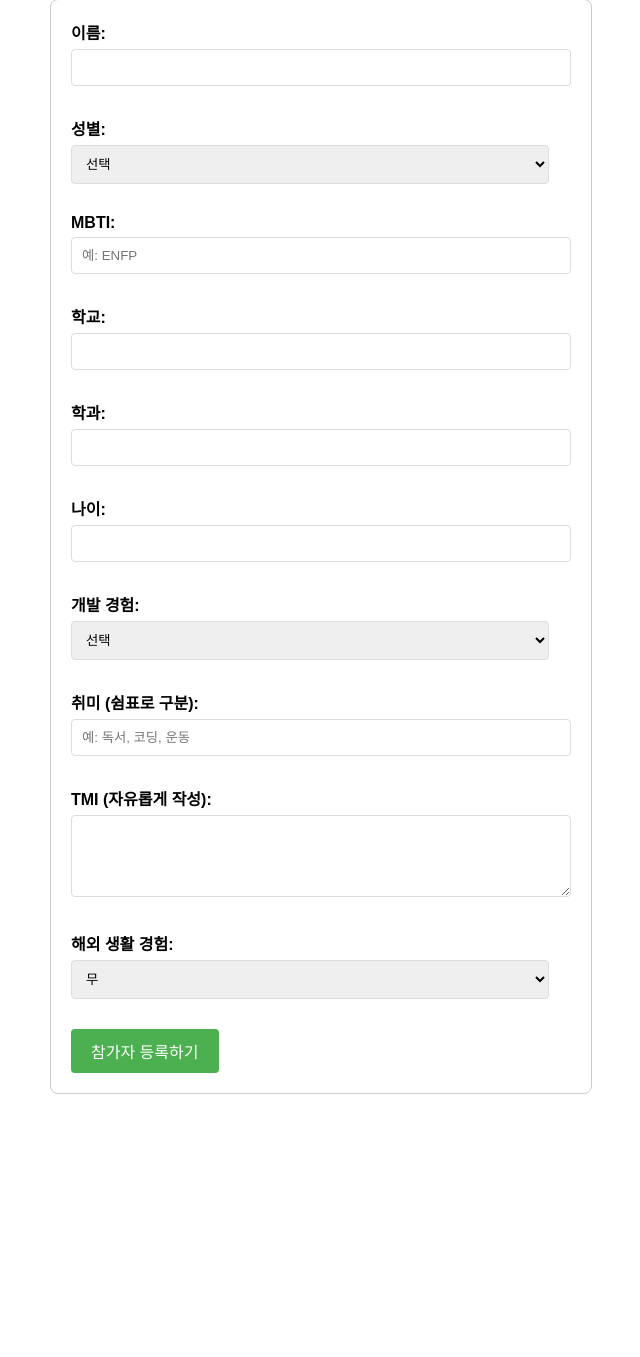
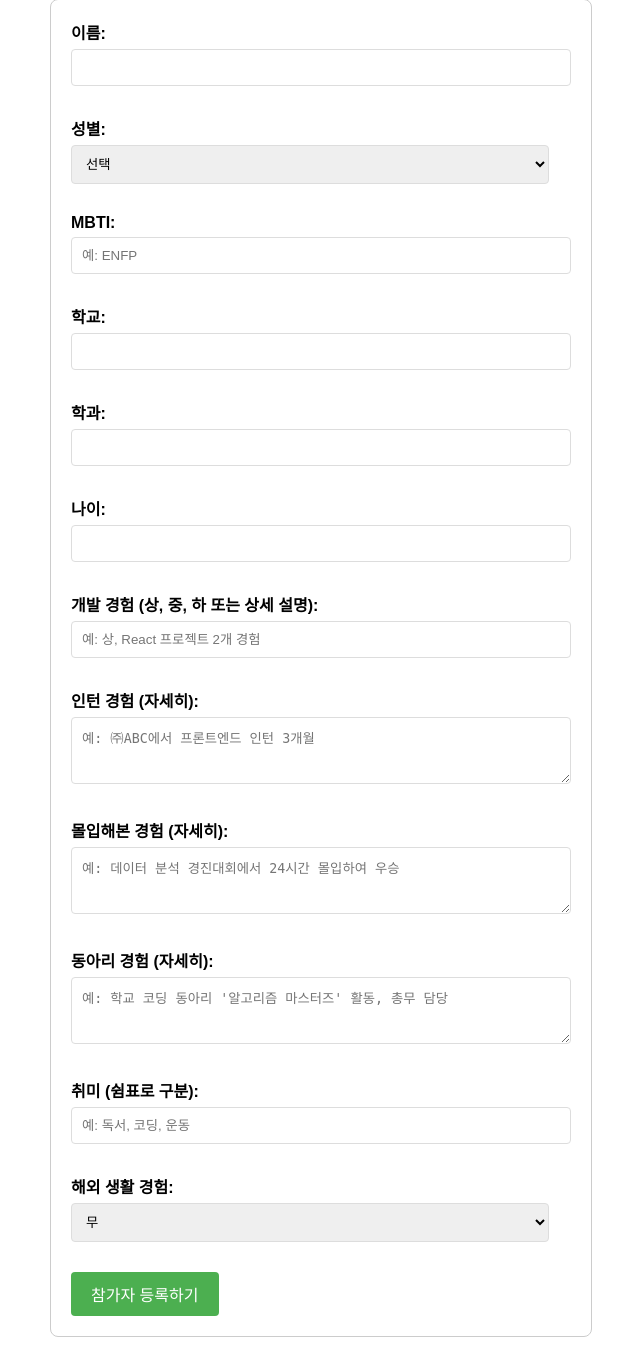
Before and after one commit to lollipop719/CampTeamMaker, a Flask app: page /register in a window 1280 px wide. Shown: the part 90-1447 px from the top of the page, without its empty margins (319-959 px from the left). Before the commit the page ends 1184 px from the top, so only its background shows below. Run offline with Flask 3, Linux system fonts and the light colour scheme.

Commit message:
made the input fields exact

```diff
--- a/app.py
+++ b/app.py
@@ -42,9 +42,13 @@ def register_submit():
         "school": request.form.get('school', ''),
         "major": request.form.get('major', ''),
         "age": int(request.form.get('age', 0)) if request.form.get('age') else None, # Convert to int, handle empty
-        "dev_exp": request.form['dev_exp'],
+        # "region": request.form.get('region', ''), # ADDED
+        "dev_exp": request.form.get('dev_exp', ''), # CHANGED: Now a string input
+        "intern_exp": request.form.get('intern_exp', ''), # ADDED
+        "immersion_exp": request.form.get('immersion_exp', ''), # ADDED
+        "club_exp": request.form.get('club_exp', ''), # ADDED
         "hobbies": [h.strip() for h in request.form.get('hobbies', '').split(',') if h.strip()], # Split by comma into list
-        "tmi": request.form.get('tmi', ''),
+        # "tmi": request.form.get('tmi', ''), # REMOVED: TMI field
         "overseas_exp": request.form.get('overseas_exp', '무'),
     }
 
--- a/templates/register.html
+++ b/templates/register.html
@@ -68,24 +68,34 @@
             <input type="number" id="age" name="age" min="10" max="99">
         </div>
 
+        <!-- <div class="form-group">
+            <label for="region">지역:</label>
+            <input type="text" id="region" name="region" placeholder="예: 서울, 부산, 대전">
+        </div> -->
+
         <div class="form-group">
-            <label for="dev_exp">개발 경험:</label>
-            <select id="dev_exp" name="dev_exp" required>
-                <option value="">선택</option>
-                <option value="상">상 (프로젝트 경험 많음)</option>
-                <option value="중">중 (간단한 프로젝트 경험)</option>
-                <option value="하">하 (개발 경험 거의 없음)</option>
-            </select>
+            <label for="dev_exp">개발 경험 (상, 중, 하 또는 상세 설명):</label>
+            <input type="text" id="dev_exp" name="dev_exp" placeholder="예: 상, React 프로젝트 2개 경험">
+        </div>
+
+        <div class="form-group">
+            <label for="intern_exp">인턴 경험 (자세히):</label>
+            <textarea id="intern_exp" name="intern_exp" rows="3" placeholder="예: ㈜ABC에서 프론트엔드 인턴 3개월"></textarea>
+        </div>
+
+        <div class="form-group">
+            <label for="immersion_exp">몰입해본 경험 (자세히):</label>
+            <textarea id="immersion_exp" name="immersion_exp" rows="3" placeholder="예: 데이터 분석 경진대회에서 24시간 몰입하여 우승"></textarea>
+        </div>
+
+        <div class="form-group">
+            <label for="club_exp">동아리 경험 (자세히):</label>
+            <textarea id="club_exp" name="club_exp" rows="3" placeholder="예: 학교 코딩 동아리 '알고리즘 마스터즈' 활동, 총무 담당"></textarea>
         </div>
 
         <div class="form-group">
             <label for="hobbies">취미 (쉼표로 구분):</label>
             <input type="text" id="hobbies" name="hobbies" placeholder="예: 독서, 코딩, 운동">
-        </div>
-
-        <div class="form-group">
-            <label for="tmi">TMI (자유롭게 작성):</label>
-            <textarea id="tmi" name="tmi" rows="4"></textarea>
         </div>
 
         <div class="form-group">
```
Also changed, not shown: templates/participants_list.html (+6 -2 lines).
